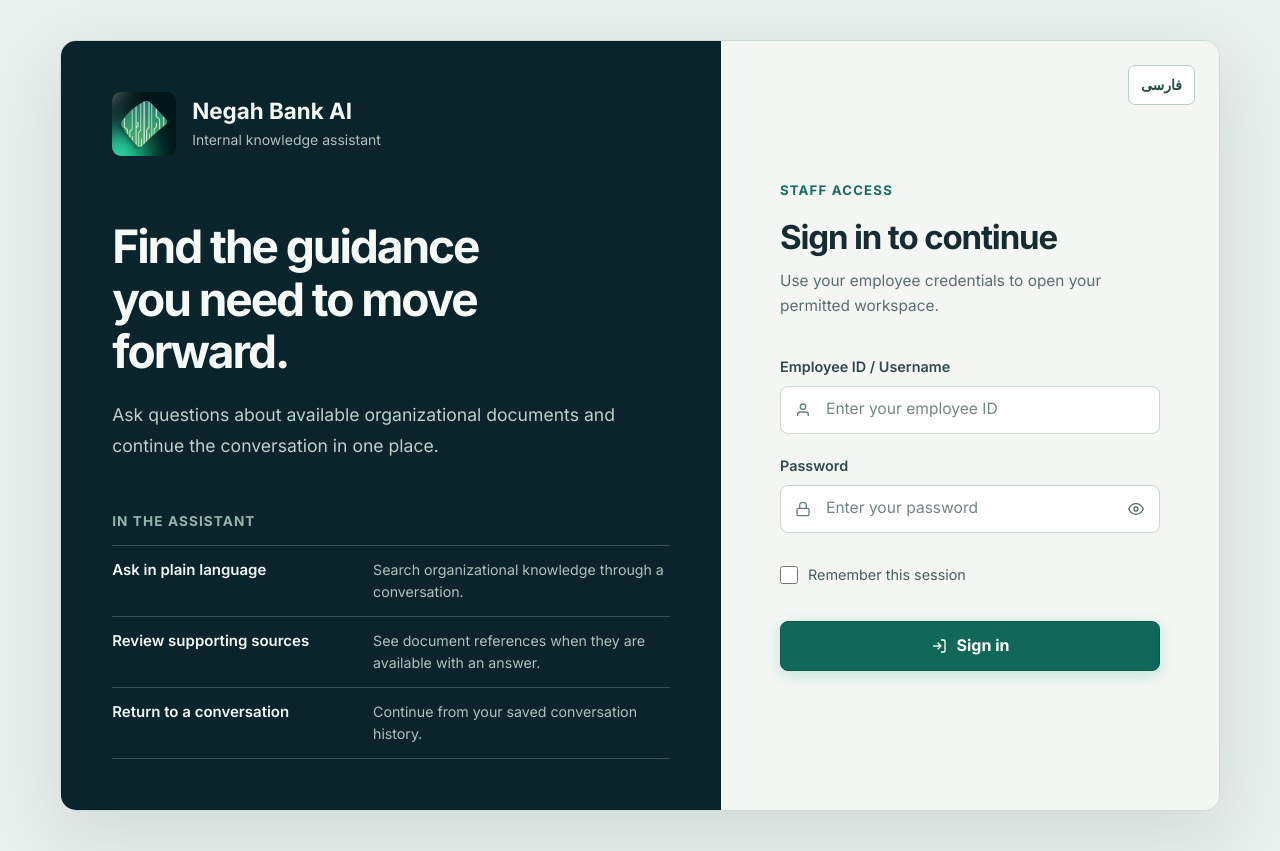
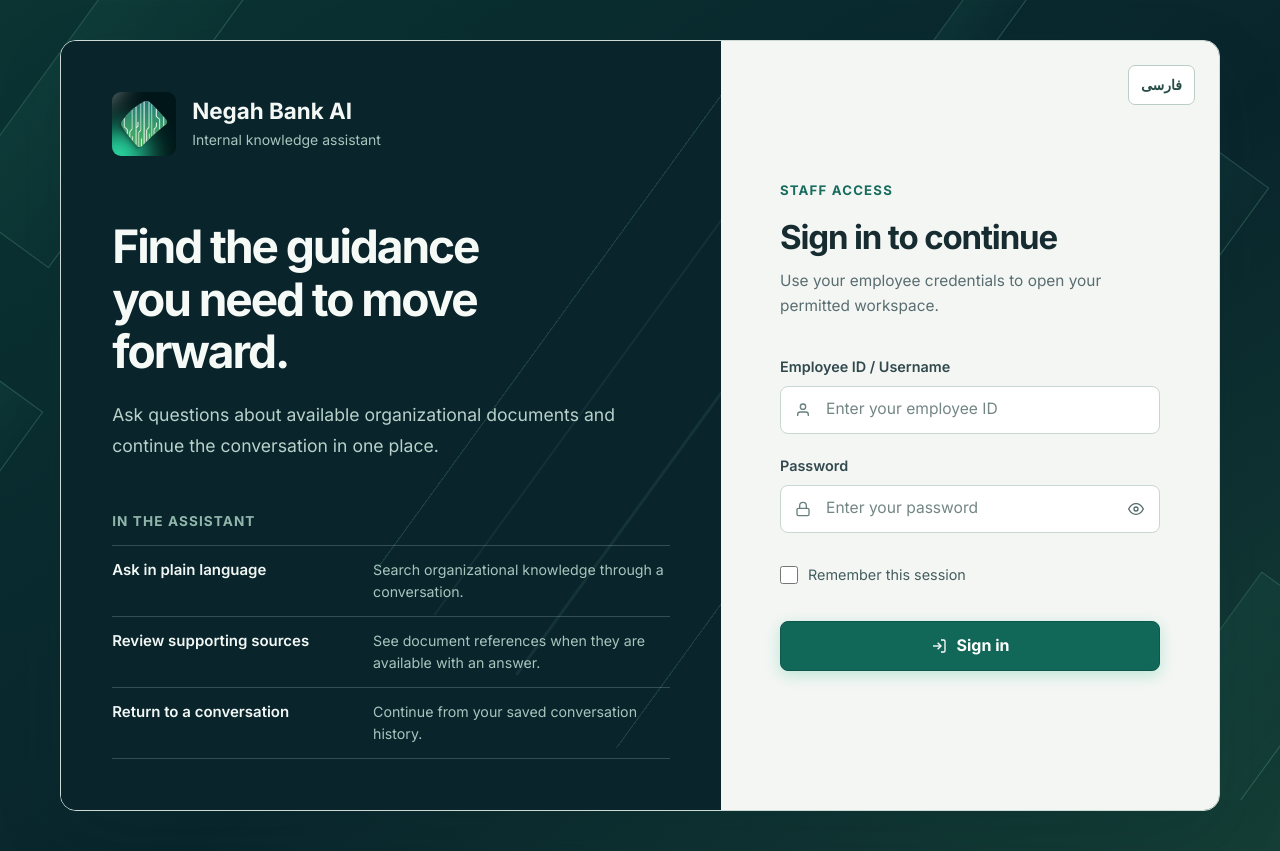
Before and after one commit to Hooman1996/RagBot, a FastAPI app: page / in a window 1280 px wide. Run offline with FastAPI, Linux system fonts and the light colour scheme; parts of the project's set-up code (start-up, migrations or seed data) failed here and were passed over; some libraries are stand-ins or nearby versions.

Commit message:
update: chnaged the landing page

```diff
--- a/static/css/login.css
+++ b/static/css/login.css
@@ -9,12 +9,82 @@
   --entry-muted: #596d70;
   overflow: auto;
   min-height: 100dvh;
-  background: #e9efec;
+  background: linear-gradient(145deg, #0b3433 0%, #09252c 56%, #143e36 100%);
   color: var(--entry-text);
   font-family: 'Inter', -apple-system, BlinkMacSystemFont, 'Segoe UI', sans-serif;
 }
 
+/* Quiet moving facets borrow their angle and linework from the bank mark. */
+.login-page .login-atmosphere {
+  position: fixed;
+  inset: 0;
+  overflow: hidden;
+  pointer-events: none;
+}
+
+.login-page .login-atmosphere__facet {
+  position: absolute;
+  display: block;
+  width: 118px;
+  height: 260px;
+  border: 1px solid rgba(125, 192, 169, .24);
+  background: linear-gradient(90deg, rgba(38, 135, 111, .1), rgba(38, 135, 111, .02));
+  transform: rotate(36deg);
+  animation: entry-facet-drift 17s ease-in-out infinite alternate;
+}
+
+.login-page .login-atmosphere__facet:nth-child(1) {
+  top: -70px;
+  left: 3%;
+  height: 340px;
+}
+
+.login-page .login-atmosphere__facet:nth-child(2) {
+  bottom: -130px;
+  left: 10%;
+  width: 68px;
+  height: 290px;
+  animation-delay: -6s;
+}
+
+.login-page .login-atmosphere__facet:nth-child(3) {
+  top: 16%;
+  right: 6%;
+  width: 76px;
+  height: 210px;
+  animation-delay: -9s;
+}
+
+.login-page .login-atmosphere__facet:nth-child(4) {
+  bottom: -90px;
+  right: 1%;
+  height: 320px;
+  animation-delay: -3s;
+}
+
+.login-page .login-atmosphere__facet:nth-child(5) {
+  top: 45%;
+  left: -75px;
+  width: 56px;
+  height: 190px;
+  animation-delay: -12s;
+}
+
+.login-page .login-atmosphere__facet:nth-child(6) {
+  top: -115px;
+  right: 20%;
+  width: 52px;
+  height: 180px;
+  animation-delay: -4s;
+}
+
+@keyframes entry-facet-drift {
+  from { transform: translate3d(0, -14px, 0) rotate(36deg); }
+  to { transform: translate3d(12px, 18px, 0) rotate(36deg); }
+}
+
 .login-page .login-layout {
+  position: relative;
   min-height: 100dvh;
   display: grid;
   place-items: center;
@@ -38,8 +108,38 @@
   flex-direction: column;
   min-width: 0;
   padding: clamp(36px, 4vw, 64px);
+  position: relative;
+  overflow: hidden;
   background: var(--entry-deep);
   color: #f1f7f4;
+}
+
+.login-page .login-left::before {
+  content: "";
+  position: absolute;
+  top: 8%;
+  right: -110px;
+  width: 300px;
+  height: 620px;
+  border-inline: 1px solid rgba(103, 180, 151, .22);
+  background: linear-gradient(90deg,
+    transparent 24%, rgba(103, 180, 151, .09) 24%,
+    rgba(103, 180, 151, .09) 25%, transparent 25%,
+    transparent 58%, rgba(103, 180, 151, .1) 58%,
+    rgba(103, 180, 151, .1) 59%, transparent 59%);
+  transform: rotate(36deg);
+  animation: entry-panel-drift 19s ease-in-out infinite alternate;
+  pointer-events: none;
+}
+
+.login-page .login-left > * {
+  position: relative;
+  z-index: 1;
+}
+
+@keyframes entry-panel-drift {
+  from { transform: translate3d(0, -10px, 0) rotate(36deg); }
+  to { transform: translate3d(-12px, 14px, 0) rotate(36deg); }
 }
 
 .login-page .login-left__brand {
--- a/templates/login.html
+++ b/templates/login.html
@@ -9,6 +9,14 @@
   <link rel="stylesheet" href="{{ versioned_asset(request, 'css/login.css') }}" integrity="{{ asset_integrity('css/login.css') }}" crossorigin="anonymous">
 </head>
 <body class="login-page">
+  <div class="login-atmosphere" aria-hidden="true">
+    <span class="login-atmosphere__facet"></span>
+    <span class="login-atmosphere__facet"></span>
+    <span class="login-atmosphere__facet"></span>
+    <span class="login-atmosphere__facet"></span>
+    <span class="login-atmosphere__facet"></span>
+    <span class="login-atmosphere__facet"></span>
+  </div>
   <div class="login-layout">
     <main class="login-card-wrapper">
       <div class="login-left">
```
Also changed, not shown: other parts of static/css/login.css (+33 -0 lines).
